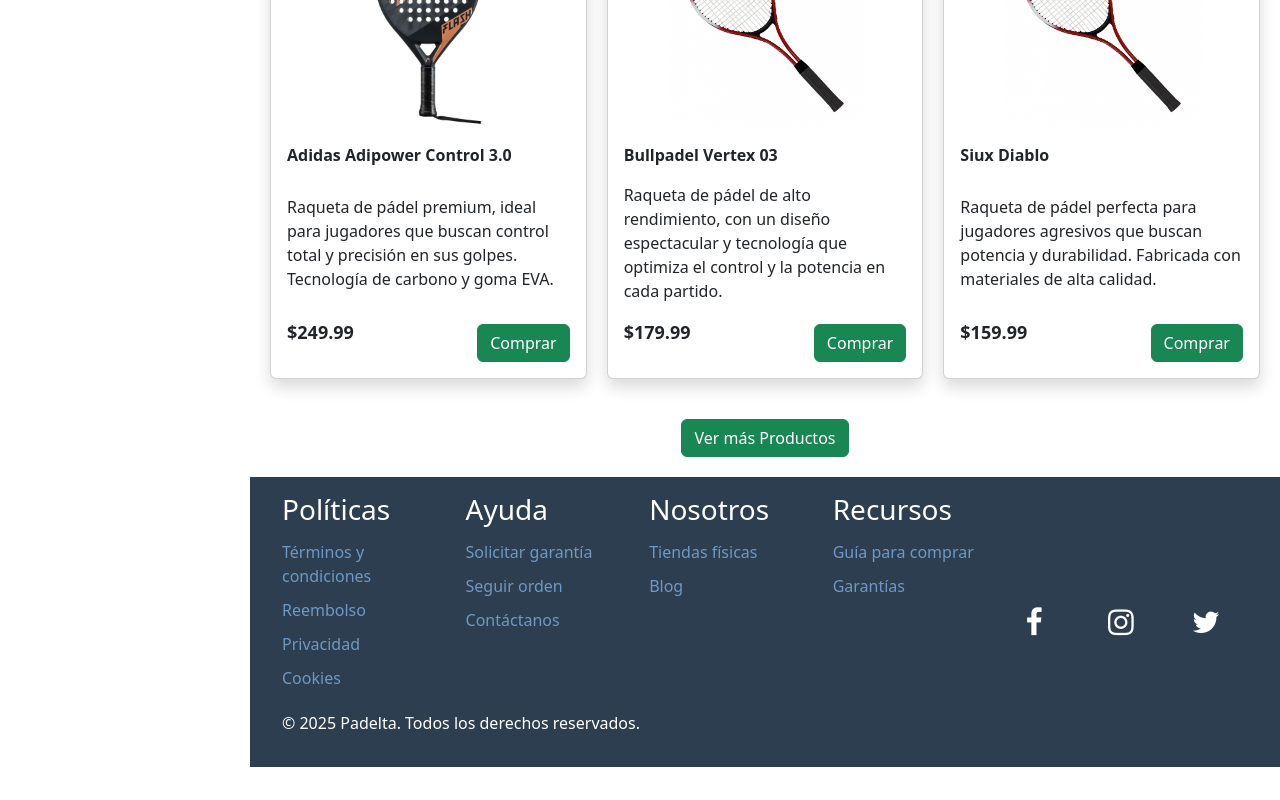
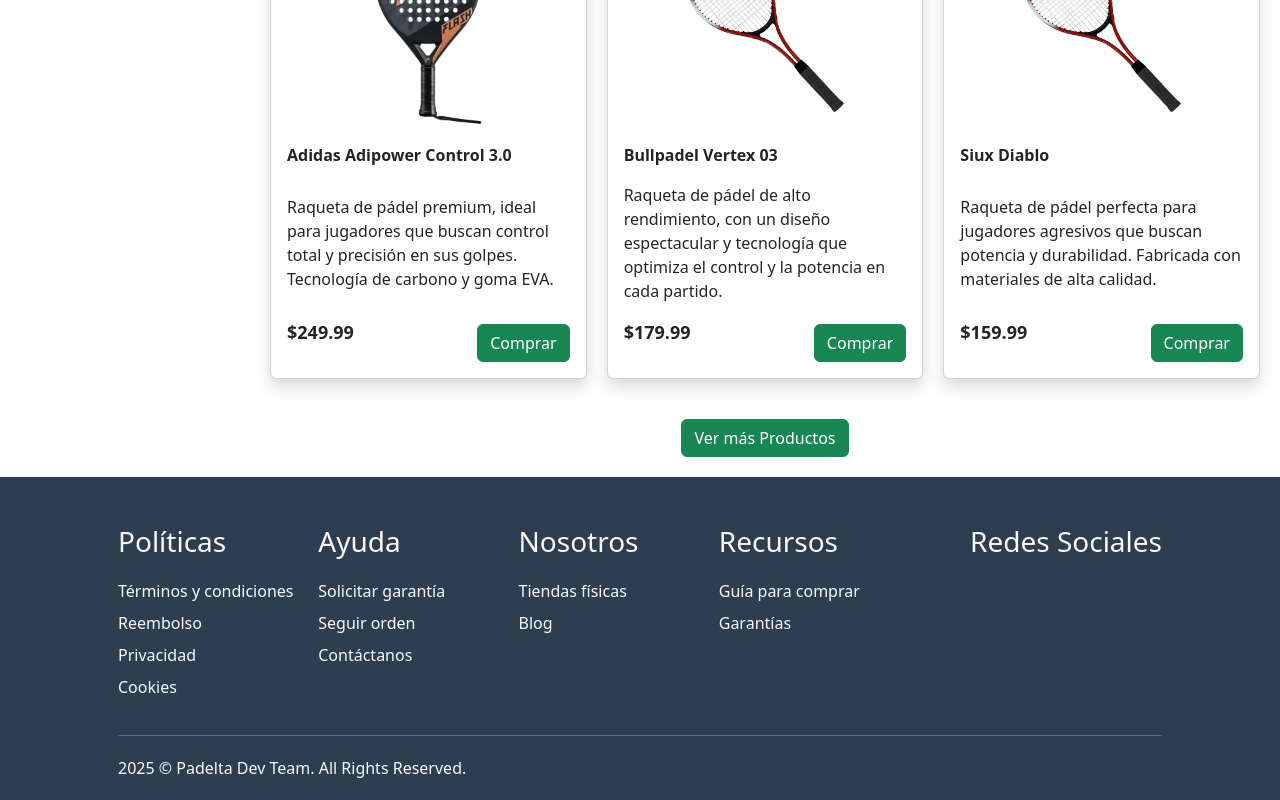
Before and after one commit to Fabian-mo29/mundoRaquetas, a Vue app in the folder frontend/: page / in a window 1280 px wide. Shown: the part 1537-2337 px from the top of the page. Before the commit the page ends 2304 px from the top, so only its background shows below. Built offline with nearby package versions, Linux system fonts and the light colour scheme.

Commit message:
Se modifica el footer

```diff
--- a/frontend/src/components/FooterBar.vue
+++ b/frontend/src/components/FooterBar.vue
@@ -1,98 +1,64 @@
 <template>
-    <footer class="footerBar">
-    <div class="footerSections">
-        <div>
+    <!-- Código inspirado en el tutorial de "Coding Yaar" en YouTube -->
+    <!-- Video: https://www.youtube.com/watch?v=YFJ4IVicc_s -->
+    <footer class="custom-footer text-light pt-5">
+        <div class="container px-5">
+            <div class="row">
+                <div class="col">
                     <h3>Políticas</h3>
-                <nav>
-                    <ul>
-                        <li><a href="#">Términos y condiciones</a></li>
-                        <li><a href="#">Reembolso</a></li>
-                        <li><a href="#">Privacidad</a></li>
-                        <li><a href="#">Cookies</a></li>
+                    <ul class="list-unstyled pt-2">
+                        <li class="py-1">Términos y condiciones</li>
+                        <li class="py-1">Reembolso</li>
+                        <li class="py-1">Privacidad</li>
+                        <li class="py-1">Cookies</li>
                     </ul>
-                 </nav>
                 </div>
-        <div>
+                <div class="col">
                     <h3>Ayuda</h3>
-                <nav>
-                    <ul>
-                        <li><a href="#">Solicitar garantía</a></li>
-                        <li><a href="#">Seguir orden</a></li>
-                        <li><a href="#">Contáctanos</a></li>
+                    <ul class="list-unstyled pt-2">
+                        <li class="py-1">Solicitar garantía</li>
+                        <li class="py-1">Seguir orden</li>
+                        <li class="py-1">Contáctanos</li>
                     </ul>
-                </nav>
                 </div>
-        <div>
+                <div class="col">
                     <h3>Nosotros</h3>
-                <nav>
-                    <ul>
-                        <li><a href="#">Tiendas físicas</a></li>
-                        <li><a href="#">Blog</a></li>
+                    <ul class="list-unstyled pt-2">
+                        <li class="py-1">Tiendas físicas</li>
+                        <li class="py-1">Blog</li>
                     </ul>
-                 </nav>
                 </div>
-        <div>
+                <div class="col">
                     <h3>Recursos</h3>
-                <nav>
-                    <ul>
-                        <li><a href="#">Guía para comprar</a></li>
-                        <li><a href="#">Garantías</a></li>
+                    <ul class="list-unstyled pt-2">
+                        <li class="py-1">Guía para comprar</li>
+                        <li class="py-1">Garantías</li>
                     </ul>
-                 </nav>
                 </div>
-        <p>&copy; 2025 Padelta. Todos los derechos reservados.</p>
+                <div class="col-6 col-lg-3 text-lg-end">
+                    <h3>Redes Sociales</h3>
+                    <div class="social-media pt-2">
+                        <a href="#" class="text-light fs-2 me-3"><i class="bi bi-facebook"></i></a>
+                        <a href="#" class="text-light fs-2 me-3"><i class="bi bi-tiktok"></i></a>
+                        <a href="#" class="text-light fs-2 me-3"><i class="bi bi-instagram"></i></a>
+                        <a href="#" class="text-light fs-2"><i class="bi bi-twitter-x"></i></a>
                     </div>
-        <SocialMedia/>
+                </div>
+            </div>
+            <hr>
+            <div class="d-sm-flex justify-content-between py-1">
+                <p>2025 &copy; Padelta Dev Team. All Rights Reserved. </p>
+            </div>
+        </div>
     </footer>
 </template>
 
 <script setup>
-import SocialMedia from './SocialMedia.vue';
-
-
 </script>
 
 <style lang="scss" scoped>
-/* Estilo para la barra de pie de página */
-.footerBar {
+/* Estilo para poner el footer del mismo color que el header */
+.custom-footer {
     background-color: #2c3e50;
-  color: white;
-  padding: 1rem 2rem;
-  display: flex;
-  justify-content: space-between;
-  align-items: center;
-  margin-left: 250px;
 }
-
-/* Estilo para las secciones dentro del pie de página (Políticas, Ayuda, Nosotros y Recursos) */
-.footerSections {
-  display: flex;
-  justify-content: space-between;
-  flex-wrap: wrap;
-}
-
-/* Estilo para que cada div dentro de footerSections tenga ese ancho */
-.footerSections > div {
-  width: 22%;
-}
-
-/* Estilo para cada lista dentro de cada sección */
-nav ul {
-  list-style: none;
-  padding: 0;
-}
-
-/* Estilo para cada punto dentro de cada sección */
-nav a {
-  text-decoration: none;
-  color: #6e99c5;
-  display: block;
-  padding: 5px 0;
-}
-
-/* Estilo para el hover de cada punto de cada sección */
-nav ul li a:hover {
-  color: #007bff;
-}
-
 </style>
```
Lines whose indentation alone changed are shown as unchanged.
